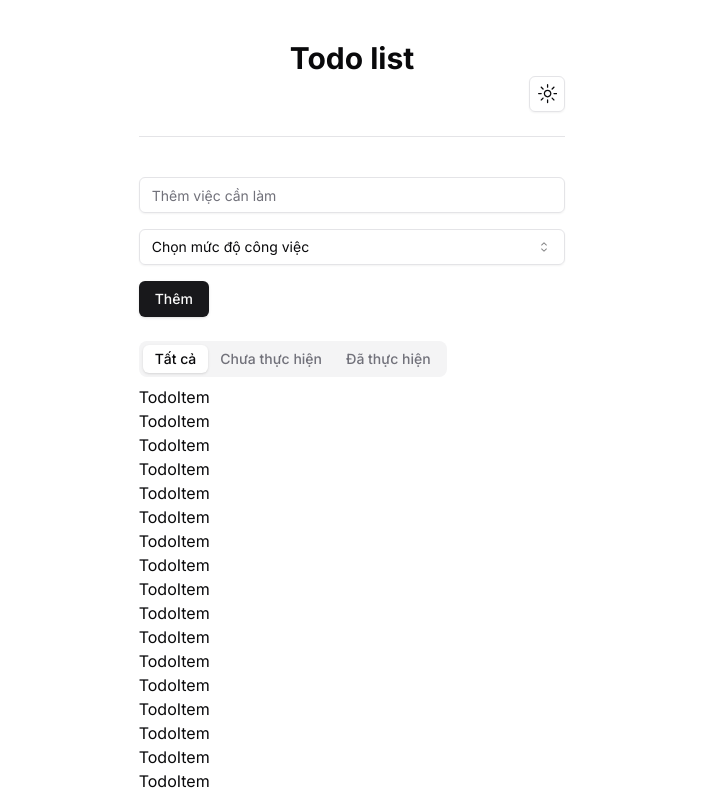
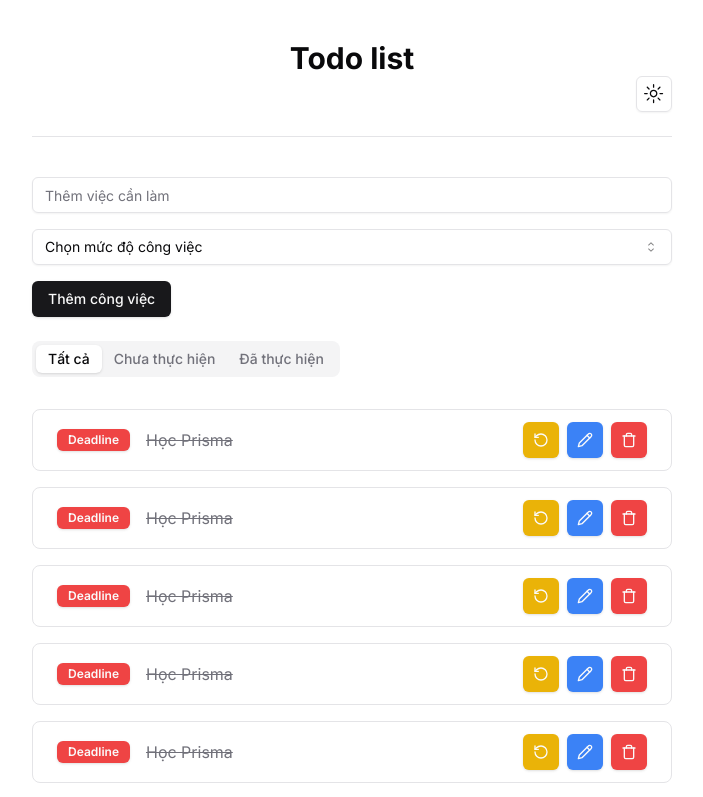
Before and after one commit to haitrieu1811/todolist-with-nextjs-shadcnui-prisma, a Next.js app: page / in a window 1280 px wide. Shown: the top 797 px of the page, without its empty margins (288-991 px from the left). Built offline with nearby package versions, Linux system fonts and the light colour scheme.

Commit message:
Tạo giao diện TodoItem

```diff
--- a/package.json
+++ b/package.json
@@ -15,8 +15,11 @@
     "@radix-ui/react-separator": "^1.0.3",
     "@radix-ui/react-slot": "^1.0.2",
     "@radix-ui/react-tabs": "^1.0.4",
+    "@radix-ui/react-tooltip": "^1.0.7",
     "class-variance-authority": "^0.7.0",
+    "classnames": "^2.3.2",
     "clsx": "^2.0.0",
+    "lucide-react": "^0.294.0",
     "next": "14.0.3",
     "next-themes": "^0.2.1",
     "react": "^18",
--- a/src/app/page.tsx
+++ b/src/app/page.tsx
@@ -14,7 +14,7 @@ import { Tabs, TabsContent, TabsList, TabsTrigger } from "@/components/ui/tabs";
 
 export default function Home() {
   return (
-    <main className="h-screen w-1/3 mx-auto py-10">
+    <main className="h-screen w-1/2 mx-auto py-10">
       <h1 className="font-bold text-3xl text-center">Todo list</h1>
       <div className="flex justify-end">
         <ModeToggle />
@@ -38,7 +38,7 @@ export default function Home() {
             </SelectItem>
           </SelectContent>
         </Select>
-        <Button>Thêm</Button>
+        <Button>Thêm công việc</Button>
       </div>
       <Tabs defaultValue="all" className="mt-6">
         <TabsList>
@@ -47,11 +47,13 @@ export default function Home() {
           <TabsTrigger value="finished">Đã thực hiện</TabsTrigger>
         </TabsList>
         <TabsContent value="all">
-          {Array(20)
-            .fill(0)
-            .map((_, index) => (
-              <TodoItem key={index} />
-            ))}
+          <div className="space-y-4 py-6">
+            {Array(20)
+              .fill(0)
+              .map((_, index) => (
+                <TodoItem key={index} />
+              ))}
+          </div>
         </TabsContent>
         <TabsContent value="unfinished">Chưa thực hiện.</TabsContent>
         <TabsContent value="finished">Đã thực hiện.</TabsContent>
--- a/src/components/todo-item.tsx
+++ b/src/components/todo-item.tsx
@@ -1,5 +1,81 @@
-const TodoItem = () => {
-  return <div>TodoItem</div>;
+import { CheckCheck, Pencil, Trash, RotateCcw } from "lucide-react";
+import classNames from "classnames";
+
+import { Badge } from "./ui/badge";
+import { Button } from "./ui/button";
+import {
+  Tooltip,
+  TooltipContent,
+  TooltipProvider,
+  TooltipTrigger,
+} from "./ui/tooltip";
+
+type TodoItemProps = {
+  isFinished?: boolean;
+};
+
+const TodoItem = ({ isFinished = true }: TodoItemProps) => {
+  return (
+    <div className="border border-border rounded-lg px-6 py-3 flex justify-between items-center">
+      <div className="flex items-center">
+        <Badge className="bg-red-500">Deadline</Badge>
+        <span
+          className={classNames("ml-4", {
+            "line-through text-muted-foreground": isFinished,
+          })}
+        >
+          Học Prisma
+        </span>
+      </div>
+      <TooltipProvider>
+        <div className="flex space-x-2">
+          {isFinished && (
+            <Tooltip>
+              <TooltipTrigger asChild>
+                <Button
+                  size="icon"
+                  className="bg-yellow-500 hover:bg-yellow-600"
+                >
+                  <RotateCcw size={16} />
+                </Button>
+              </TooltipTrigger>
+              <TooltipContent>
+                Đánh dấu là chưa hoàn thành và cần làm lại
+              </TooltipContent>
+            </Tooltip>
+          )}
+          {!isFinished && (
+            <Tooltip>
+              <TooltipTrigger asChild>
+                <Button size="icon" className="bg-green-500 hover:bg-green-600">
+                  <CheckCheck size={16} />
+                </Button>
+              </TooltipTrigger>
+              <TooltipContent>Đánh dấu là đã hoàn thành</TooltipContent>
+            </Tooltip>
+          )}
+          <Tooltip>
+            <TooltipTrigger asChild>
+              <Button size="icon" className="bg-blue-500 hover:bg-blue-600">
+                <Pencil size={16} />
+              </Button>
+            </TooltipTrigger>
+            <TooltipContent>
+              Chỉnh sửa nội dung công việc cần làm
+            </TooltipContent>
+          </Tooltip>
+          <Tooltip>
+            <TooltipTrigger asChild>
+              <Button size="icon" className="bg-red-500 hover:bg-red-600">
+                <Trash size={16} />
+              </Button>
+            </TooltipTrigger>
+            <TooltipContent>Xóa công việc này khỏi danh sách</TooltipContent>
+          </Tooltip>
+        </div>
+      </TooltipProvider>
+    </div>
+  );
 };
 
 export default TodoItem;
--- /dev/null
+++ b/src/components/ui/badge.tsx
@@ -0,0 +1,36 @@
+import * as React from "react"
+import { cva, type VariantProps } from "class-variance-authority"
+
+import { cn } from "@/lib/utils"
+
+const badgeVariants = cva(
+  "inline-flex items-center rounded-md border px-2.5 py-0.5 text-xs font-semibold transition-colors focus:outline-none focus:ring-2 focus:ring-ring focus:ring-offset-2",
+  {
+    variants: {
+      variant: {
+        default:
+          "border-transparent bg-primary text-primary-foreground shadow hover:bg-primary/80",
+        secondary:
+          "border-transparent bg-secondary text-secondary-foreground hover:bg-secondary/80",
+        destructive:
+          "border-transparent bg-destructive text-destructive-foreground shadow hover:bg-destructive/80",
+        outline: "text-foreground",
+      },
+    },
+    defaultVariants: {
+      variant: "default",
+    },
+  }
+)
+
+export interface BadgeProps
+  extends React.HTMLAttributes<HTMLDivElement>,
+    VariantProps<typeof badgeVariants> {}
+
+function Badge({ className, variant, ...props }: BadgeProps) {
+  return (
+    <div className={cn(badgeVariants({ variant }), className)} {...props} />
+  )
+}
+
+export { Badge, badgeVariants }
--- /dev/null
+++ b/src/components/ui/tooltip.tsx
@@ -0,0 +1,30 @@
+"use client"
+
+import * as React from "react"
+import * as TooltipPrimitive from "@radix-ui/react-tooltip"
+
+import { cn } from "@/lib/utils"
+
+const TooltipProvider = TooltipPrimitive.Provider
+
+const Tooltip = TooltipPrimitive.Root
+
+const TooltipTrigger = TooltipPrimitive.Trigger
+
+const TooltipContent = React.forwardRef<
+  React.ElementRef<typeof TooltipPrimitive.Content>,
+  React.ComponentPropsWithoutRef<typeof TooltipPrimitive.Content>
+>(({ className, sideOffset = 4, ...props }, ref) => (
+  <TooltipPrimitive.Content
+    ref={ref}
+    sideOffset={sideOffset}
+    className={cn(
+      "z-50 overflow-hidden rounded-md bg-primary px-3 py-1.5 text-xs text-primary-foreground animate-in fade-in-0 zoom-in-95 data-[state=closed]:animate-out data-[state=closed]:fade-out-0 data-[state=closed]:zoom-out-95 data-[side=bottom]:slide-in-from-top-2 data-[side=left]:slide-in-from-right-2 data-[side=right]:slide-in-from-left-2 data-[side=top]:slide-in-from-bottom-2",
+      className
+    )}
+    {...props}
+  />
+))
+TooltipContent.displayName = TooltipPrimitive.Content.displayName
+
+export { Tooltip, TooltipTrigger, TooltipContent, TooltipProvider }
```
Also changed, not shown: 1 other file (tests, documents, lock files or other folders).
